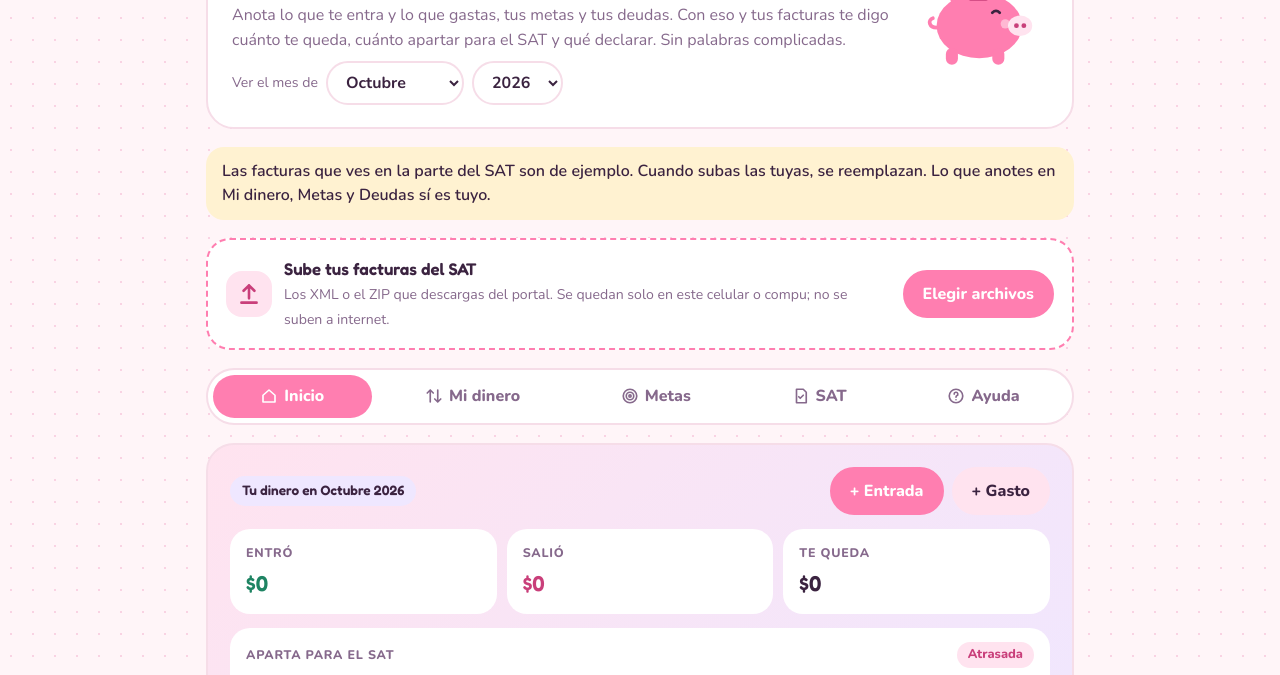
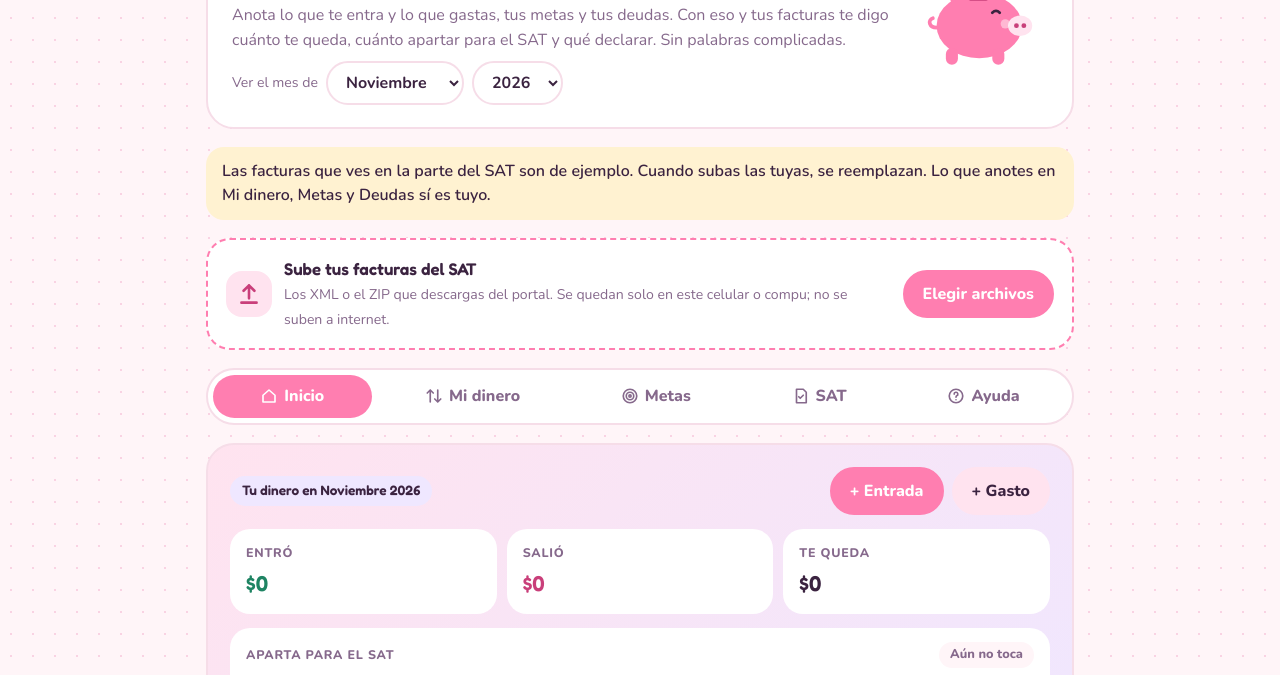
Before and after one commit to dqp001/money, a plain HTML site: page index.html in a window 1280 px wide. Shown: the part 125-800 px from the top of the page. Drawn offline with nearby package versions, Linux system fonts and the light colour scheme.

Commit message:
Abrir la app en el mes actual
Co-Authored-By: Claude Opus 5.5 <noreply@anthropic.com>
Claude-Session: https://claude.ai/code/session_019qbJ4rmhQ4QJs4wG3omcto

```diff
--- a/index.html
+++ b/index.html
@@ -438,12 +438,9 @@ function sampleData(){
 function years(){const s=new Set([new Date().getFullYear()]);(S.money?.movs||[]).forEach(x=>{const y=ym(x.fecha)[0];if(y)s.add(y)});S.records.forEach(r=>{const y=ym(r.fecha)[0];if(y)s.add(y);r.pagos.forEach(p=>{const y2=ym(p.fecha)[0];if(y2)s.add(y2)})});return [...s].sort((a,b)=>b-a)}
 function pickDefaults(force){
   const now=new Date();
-  if(force||!S.year){const ys=years().filter(y=>S.records.some(r=>ym(r.fecha)[0]===y));S.year=ys.includes(now.getFullYear())?now.getFullYear():(ys[0]||now.getFullYear())}
+  if(force||!S.year){S.year=now.getFullYear()}
   if(force||!S.month){
-    let m=S.year===now.getFullYear()?Math.max(1,now.getMonth()):12;
-    const ms=S.records.filter(r=>ym(r.fecha)[0]===S.year).map(r=>ym(r.fecha)[1]);
-    if(ms.length&&!ms.includes(m)) m=Math.min(m,Math.max(...ms));
-    S.month=m;
+    S.month=S.year===now.getFullYear()?now.getMonth()+1:12;
   }
 }
 
@@ -752,10 +749,10 @@ function vSatPagos(always){
   const fd=v=>{const [y,m,d]=v.split('-');return `${+d} ${MESES[+m].slice(0,3).toLowerCase()}`};
   return `<section class="card"><div class="row"><h2>Pagos al SAT</h2>${pend.length?`<span class="pill bad">Debes ${f0(tot)}</span>`:'<span class="pill ok">Todo pagado</span>'}</div>
    ${pend.length?`<ul class="list">${pend.map(x=>{const dias=Math.ceil((new Date(x.vence+'T23:59:59')-new Date())/864e5);const pill=dias<0?'<span class="pill bad">Vencida: saca otra línea</span>':dias<=2?`<span class="pill bad">Vence ${dias===0?'hoy':dias===1?'mañana':'en 2 días'}</span>`:`<span class="pill warn">Vence ${fd(x.vence)}</span>`;
-     return `<li class="goal"><div class="row"><b>${esc(x.concepto)}</b><span class="num" style="font-family:var(--f-display);font-weight:700;font-size:1.15rem">${f0(x.monto)}</span></div>
+     return `<li class="goal"><div class="row"><b>Declaración de ${esc(x.concepto.toLowerCase())}</b><span class="num" style="font-family:var(--f-display);font-weight:700;font-size:1.15rem">${f0(x.monto)}</span></div>
        <div class="row small"><span class="muted num">Línea: <b style="color:var(--ink)">${esc(x.linea)}</b></span>${pill}</div>
        <div class="fr"><button class="soft copy" data-copy="${esc((x.linea||'').replace(/\s/g,''))}" style="flex:0 0 auto">Copiar línea</button><button class="primary" data-pagado="${esc(x.id)}" style="flex:0 0 auto">Ya lo pagué</button></div></li>`}).join('')}</ul>`:''}
-   ${pag.length?`<details><summary class="small muted" style="cursor:pointer;font-weight:800">Pagados (${pag.length}) · ${f0(pag.reduce((s,x)=>s+x.monto,0))}</summary><ul class="list" style="margin-top:8px">${pag.map(x=>`<li class="mv"><div class="d"><b>${esc(x.concepto)}</b><span class="small muted">Pagado ${x.fechaPago?fd(x.fechaPago):''}</span></div><span class="amt num out">${f0(x.monto)}</span><span class="pill ok">✓</span></li>`).join('')}</ul></details>`:''}
+   ${pag.length?`<details><summary class="small muted" style="cursor:pointer;font-weight:800">Pagados (${pag.length}) · ${f0(pag.reduce((s,x)=>s+x.monto,0))}</summary><ul class="list" style="margin-top:8px">${pag.map(x=>`<li class="mv"><div class="d"><b>Declaración de ${esc(x.concepto.toLowerCase())}</b><span class="small muted">Pagado ${x.fechaPago?fd(x.fechaPago):''}</span></div><span class="amt num out">${f0(x.monto)}</span><span class="pill ok">✓</span></li>`).join('')}</ul></details>`:''}
    <p class="hint">Paga en tu banca en línea: Pagos → Impuestos → Pago referenciado SAT, con la línea sin espacios y el monto exacto.</p></section>`;
 }
 function vSat(){
@@ -839,7 +836,7 @@ function boot(){
   if(!TABS.includes(S.tab))S.tab='inicio';
   S.satPagos=Array.isArray(S.satPagos)?S.satPagos:[];
   if(hasOwn()){S.sample=false;if(s&&s.sample)S.records=[]}else if(!S.records||!S.records.length||(s&&s.sample)||!s)loadSample();else S.sample=false;
-  pickDefaults(!S.year);render();
+  pickDefaults(true);render();
 }
 boot();
 </script>
```
